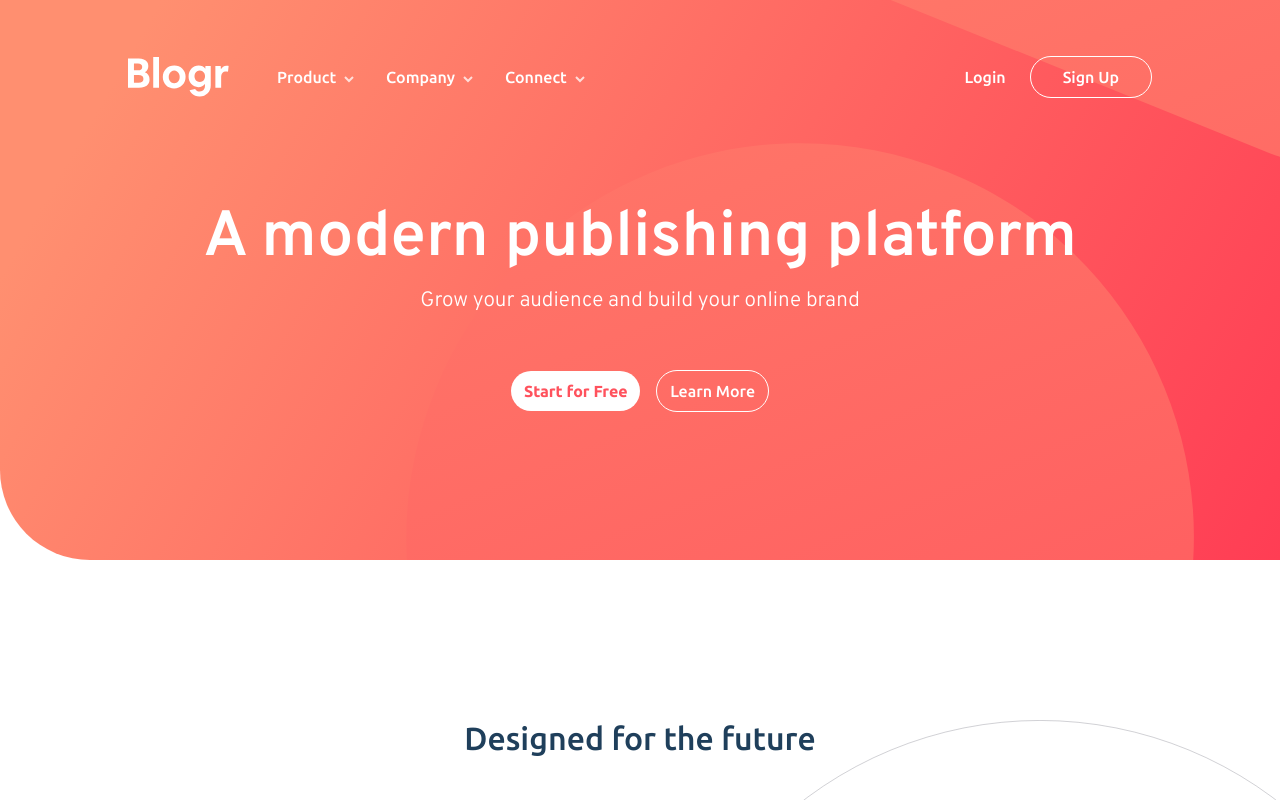
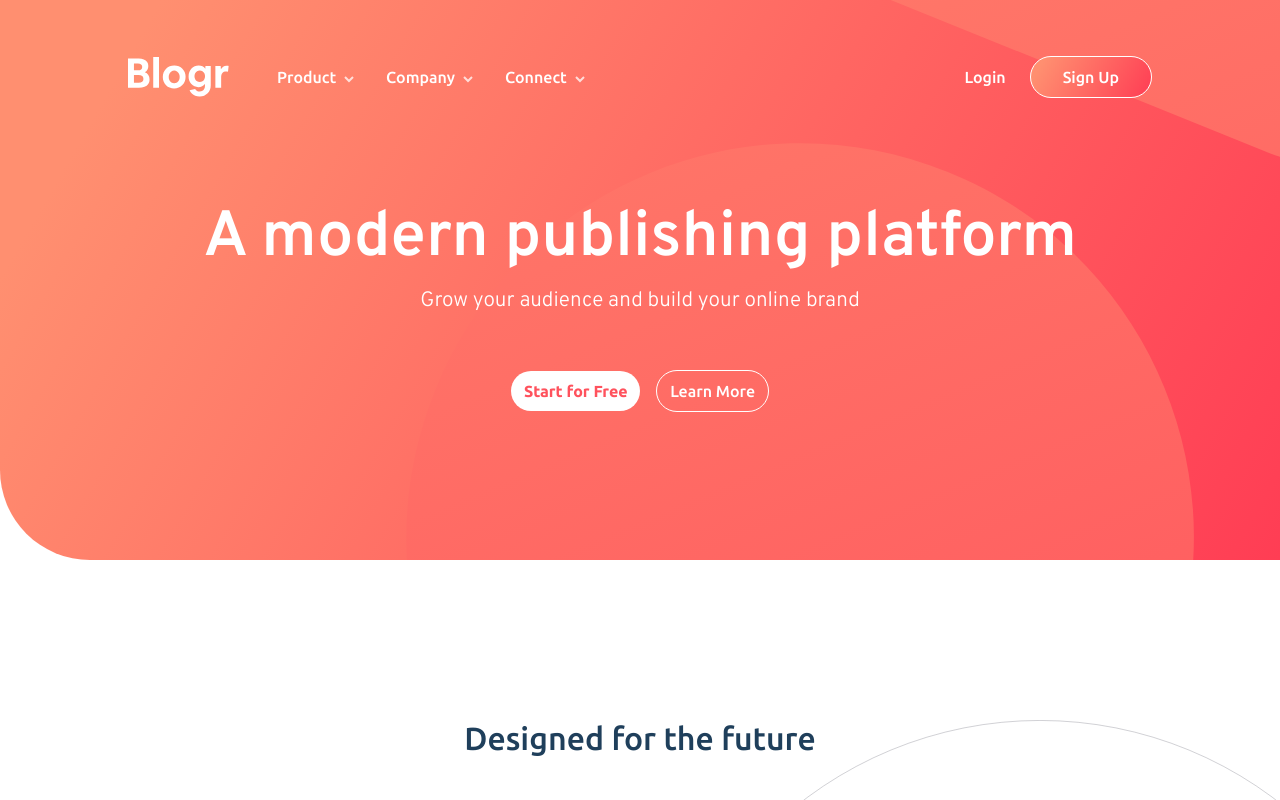
Before and after one commit to g-pg/frontendmentor-blogr-page, a Vue app: page / in a window 1280 px wide. Shown: the top 800 px of the page. Built offline with nearby package versions, Linux system fonts and the light colour scheme.

Commit message:
finished burger menu

```diff
--- a/src/components/Nav.vue
+++ b/src/components/Nav.vue
@@ -66,7 +66,7 @@ export default {
 			return this.isMobile ? "icon-arrow-dark" : "icon-arrow-light";
 		},
 		isMobile() {
-			return this.windowWidth > 980 ? false : true;
+			return this.windowWidth <= 980;
 		},
 	},
 };
@@ -79,10 +79,8 @@ export default {
 			<button @click="toggleBurger" class="burger-btn">
 				<img :src="burgerIconPath" alt="" />
 			</button>
-			<ul
-				v-if="!isMobile || burgerOpen"
-				:class="['main-nav-ul', isMobile ? 'mobile' : '']"
-			>
+			<div v-if="!isMobile || burgerOpen" class="nav-wrapper">
+				<ul :class="['main-nav-ul', isMobile ? 'mobile' : '']">
 					<li ref="navItem">
 						<a href="#" class="primary-link" @click="handleMenuClick('product')"
 							>Product</a
@@ -96,9 +94,11 @@ export default {
 					<li ref="navItem">
 						<div class="link-arrow" @click="handleMenuClick('connect')">
 							<a href="#" class="primary-link">Connect</a
-						><SvgComp :name="arrowIcon" :class="addRotationClass('connect')" />
+							><SvgComp
+								:name="arrowIcon"
+								:class="addRotationClass('connect')"
+							/>
 						</div>
-
 						<div
 							class="dropdown"
 							:class="{
@@ -115,8 +115,14 @@ export default {
 				<div v-if="!isMobile || burgerOpen" class="auth-btns">
 					<a href="#" class="primary-link">Login</a>
 					<a href="#">
-					<PrimaryBtn content="Sign Up" hollow padding />
+						<PrimaryBtn
+							content="Sign Up"
+							hollow
+							padding
+							:red="isMobile ? 'true' : 'false'"
+						/>
 					</a>
+				</div>
 			</div>
 		</div>
 	</nav>
@@ -130,6 +136,13 @@ export default {
 	margin-top: 0.5rem;
 }
 
+.nav-wrapper {
+	display: flex;
+	align-items: center;
+	justify-content: space-between;
+	gap: 1rem;
+	width: 100%;
+}
 .main-nav-ul {
 	display: flex;
 	gap: 2rem;
@@ -223,17 +236,9 @@ a {
 	.container {
 		position: relative;
 	}
-	.burger-btn {
-		display: unset;
-		margin-left: auto;
-		background: none;
-		border: none;
-		cursor: pointer;
-	}
-	.auth-btns {
-		display: none;
-	}
-	.main-nav-ul {
+
+	.nav-wrapper {
+		width: unset;
 		position: absolute;
 		z-index: 999;
 		width: 90%;
@@ -245,9 +250,29 @@ a {
 		flex-direction: column;
 		align-items: center;
 		gap: 2.5rem;
-		padding: 2.5rem;
+		padding: 3rem 2rem;
 		box-shadow: 0px 5px 15px 3px rgb(0, 0, 0, 0.2);
 		border-radius: 8px;
+	}
+	.burger-btn {
+		display: unset;
+		margin-left: auto;
+		background: none;
+		border: none;
+		cursor: pointer;
+	}
+	.auth-btns {
+		margin: 0 auto;
+		flex-direction: column;
+		border-top: 1px solid var(--grayish-blue);
+		width: 100%;
+		padding-top: 3rem;
+	}
+	.main-nav-ul {
+		display: flex;
+		flex-direction: column;
+		align-items: center;
+		width: 100%;
 	}
 
 	.primary-link {
@@ -271,7 +296,6 @@ a {
 		gap: 1.8rem;
 		/* animation: roll 0.3s ease-in forwards; */
 	}
-
 	.dropdown-link {
 		color: var(--very-dark-blue);
 		font-size: 1.1rem;
--- a/src/components/PrimaryBtn.vue
+++ b/src/components/PrimaryBtn.vue
@@ -10,7 +10,10 @@ export default {
 			type: Boolean,
 			required: false,
 		},
-
+		red: {
+			type: String,
+			required: false,
+		},
 		padding: {
 			type: Boolean,
 			required: false,
@@ -25,7 +28,10 @@ export default {
 </script>
 
 <template>
-	<button :class="[filled ? 'filled' : 'hollow', padding ? 'padding' : '']" :style="customStyle">
+	<button
+		:class="[filled ? 'filled' : 'hollow', padding ? 'padding' : '', red ? 'red' : '']"
+		:style="customStyle"
+	>
 		{{ content }}
 	</button>
 </template>
@@ -63,4 +69,12 @@ button {
 	color: var(--white);
 	font-weight: 500;
 }
+
+.red {
+	background: var(--red-bg);
+}
+.red:hover {
+	background: var(--red-bg);
+	color: var(--white);
+}
 </style>
--- a/src/components/pages/Home.vue
+++ b/src/components/pages/Home.vue
@@ -8,6 +8,27 @@ export default {
 		PageLayout,
 		Header,
 		Footer,
+	},
+	data() {
+		return {
+			windowWidth: window.innerWidth,
+		};
+	},
+	mounted() {
+		window.addEventListener("resize", this.handleWindowResize);
+	},
+	beforeUnmount() {
+		window.removeEventListener("resize", this.handleWindowResize);
+	},
+	methods: {
+		updateWindowWidth() {
+			this.windowWidth = window.innerWidth;
+		},
+	},
+	computed: {
+		isMobile() {
+			return this.windowWidth <= 980;
+		},
 	},
 };
 </script>
--- a/src/styles/globals.css
+++ b/src/styles/globals.css
@@ -49,7 +49,7 @@ body {
     width: 80%
 }
 
-@media (max-width: 780px) {
+@media (max-width: 980px) {
     .container {
         width: 100%;
         padding-inline: 1rem;
```
Lines whose indentation alone changed are shown as unchanged.
